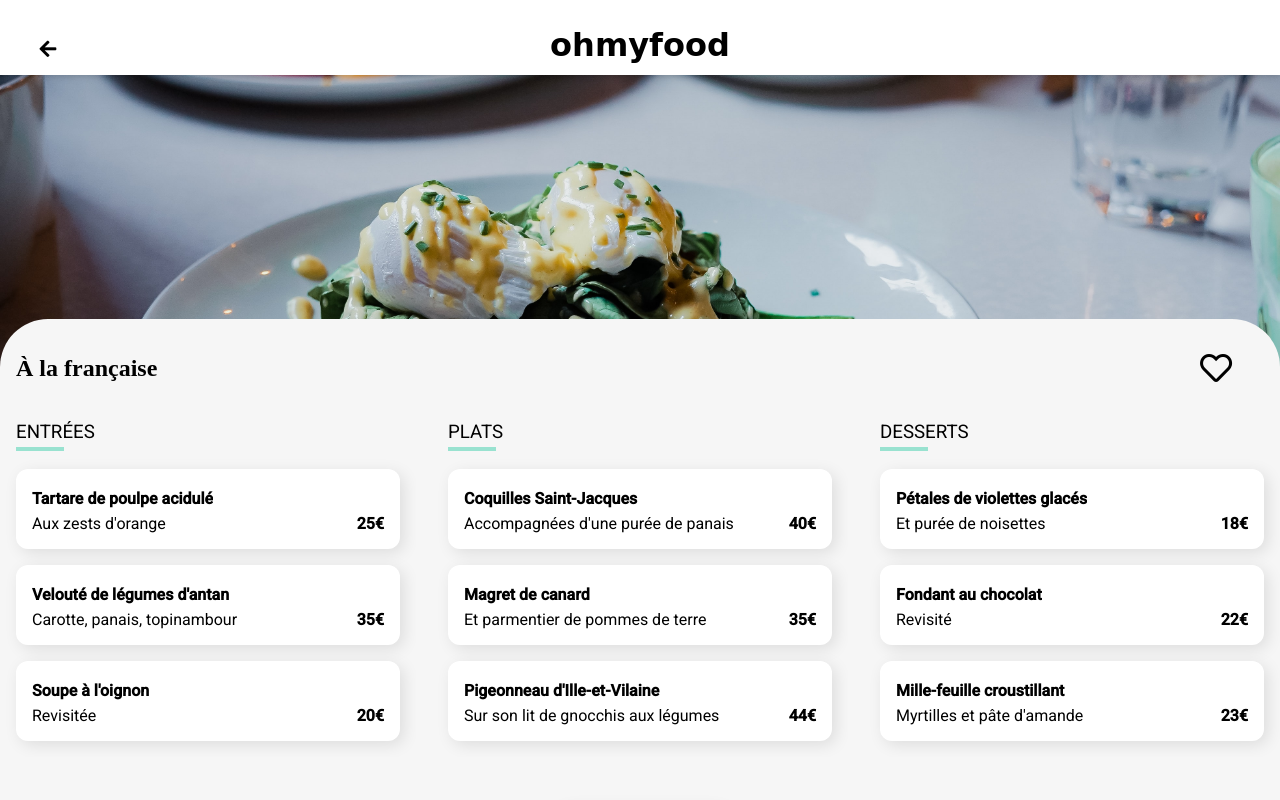
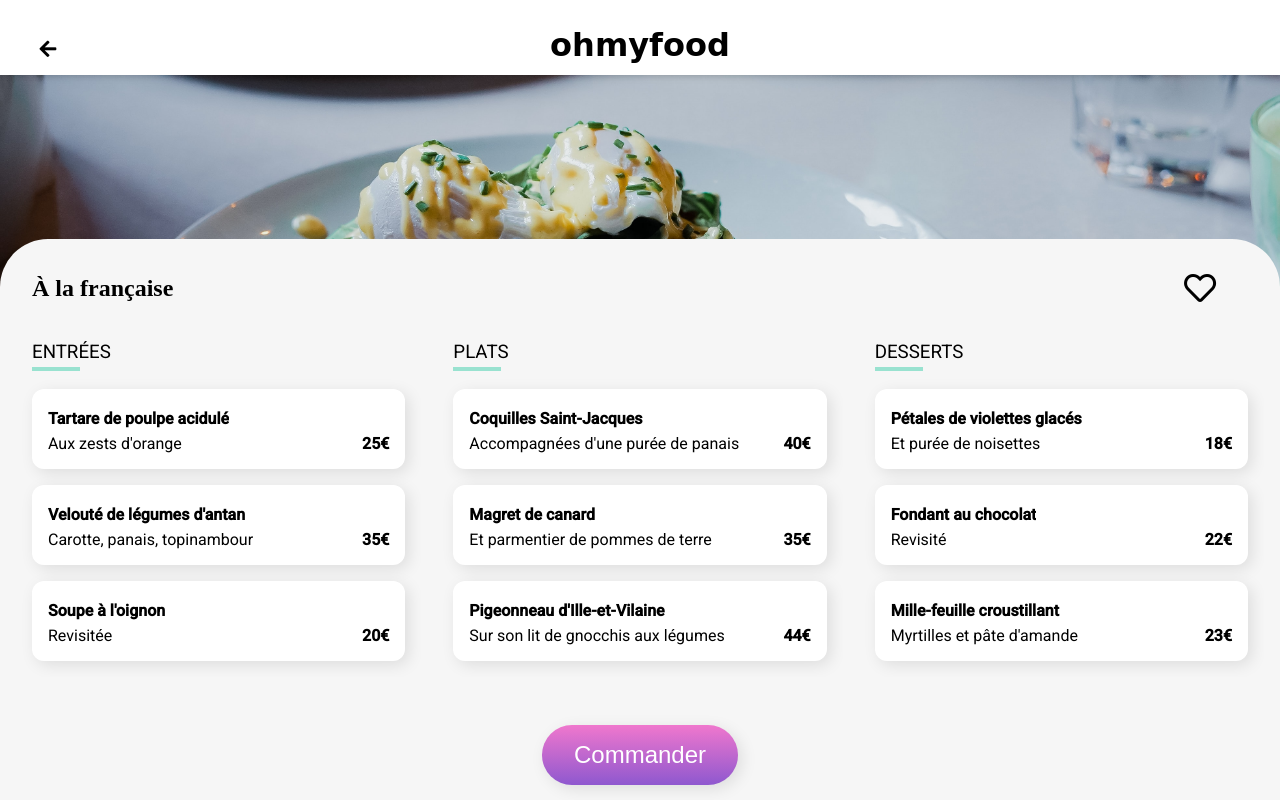
Before and after one commit to EmmanuelleElg/Ohmyfood_marcelle_elenga_ouabonzi_15042022, a website: page a-la-francaise.html in a window 1280 px wide. Shown: the top 800 px of the page. Drawn offline with Linux system fonts and the light colour scheme; a web font is replaced by a local one.

Commit message:
maj pages

```diff
--- a/sass/layout/restaurant.scss
+++ b/sass/layout/restaurant.scss
@@ -5,10 +5,6 @@
     .container {
     padding: 2rem 2rem 5rem;
     margin: auto;
-
-    h2 {
-       /* margin-top: 2rem;*/
-    }
 }
 }
 
--- a/sass/pages/menuresto.scss
+++ b/sass/pages/menuresto.scss
@@ -32,7 +32,7 @@
 
 .heroImg {
     max-width: 100%;
-    max-height: 40vh;
+    max-height: 30vh;
     width: 100%;
     object-fit: cover;
 }
@@ -44,6 +44,7 @@
     background-color: #f6f6f6;
     z-index: 1;
     position: relative;
+    padding: 0 1rem;
 
     &__header {
       padding: 1rem 2rem 0 1rem;
```
Also changed, not shown: styles.css, 1 other file.
